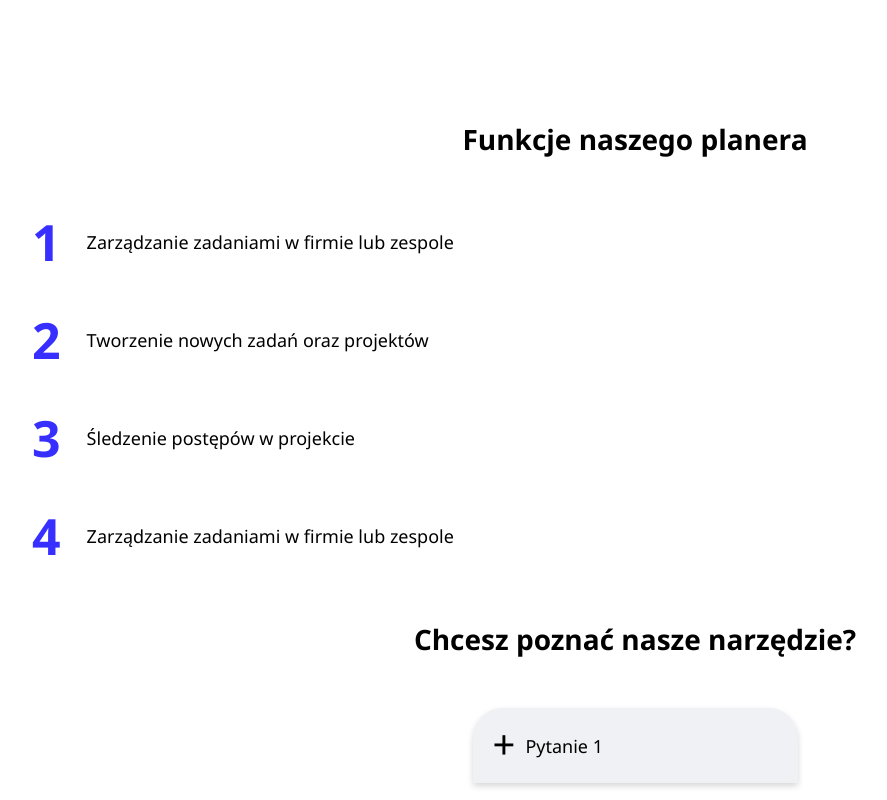
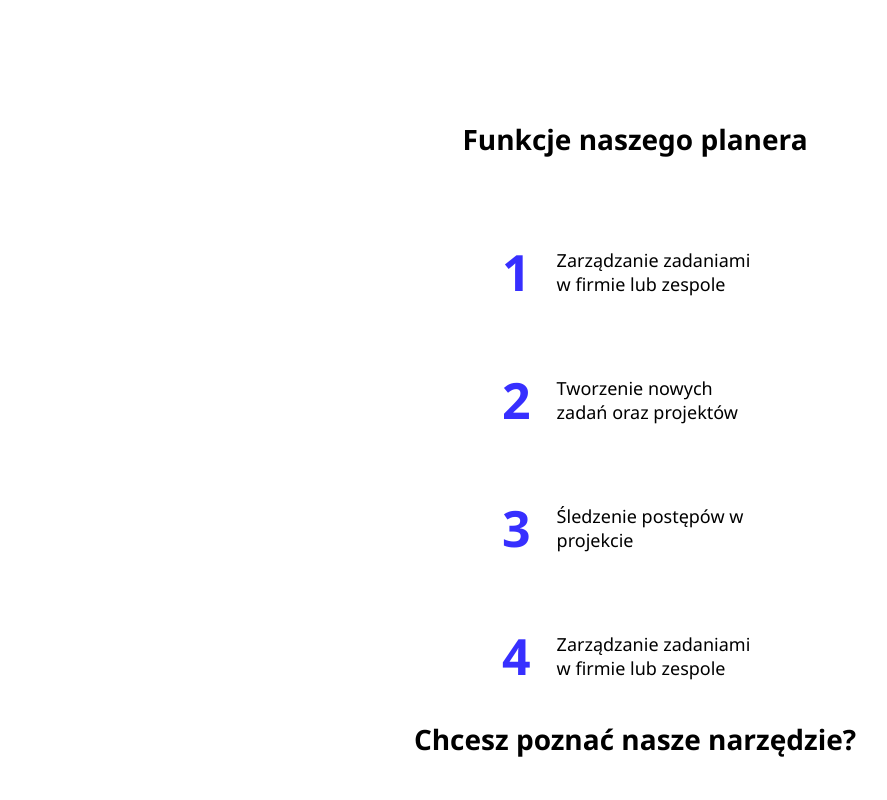
Before and after one commit to Bartlomiej95/Planner, a React (Create React App) app: page /homepage in a window 1280 px wide. Shown: the part 780-1580 px from the top of the page, without its empty margins (5-892 px from the left). Built offline with nearby package versions, Linux system fonts and the light colour scheme; no server answers.

Commit message:
Add media queries for 600px and 1360px

```diff
--- a/src/molecules/Card/Card.tsx
+++ b/src/molecules/Card/Card.tsx
@@ -16,6 +16,12 @@ const WrapperBannerCard = styled.div<{ readonly activeId: number}>`
     flex-basis: 1;
 
     transform: translateX(calc( -345px * ${props => (props.activeId - 1)} ));
+
+    @media(min-width: 600px) {
+        width: 350px;
+        min-width: 350px;
+        transform: translateX(calc( -370px * ${props => (props.activeId - 1)}));
+    }
 `;
 
 const SubSubHeadingBannerCard = styled(SubSubHeading)`
--- a/src/molecules/FuncPlannerCard/FuncPlannerCard.tsx
+++ b/src/molecules/FuncPlannerCard/FuncPlannerCard.tsx
@@ -10,11 +10,19 @@ const Wrapper = styled.div`
     align-items: center;
     padding: 0 37px;
     margin: 30px auto;
+
+    @media(min-width: 1360px){
+        width: 400px;
+    }
 `;
 
 const NumberParagraph = styled(LPParagraph)`
     margin-right: 26px;
     font-weight: 700;
+`;
+
+const SubHeadingFuncPlannerCard = styled(SubHeading)`
+    text-align: left;
 `;
 
 interface Props {
@@ -26,7 +34,7 @@ const FuncPlannerCard = ({ content, id }: Props) => {
     return(
         <Wrapper>
             <NumberParagraph>{id}</NumberParagraph>
-            <SubHeading>{content}</SubHeading>
+            <SubHeadingFuncPlannerCard>{content}</SubHeadingFuncPlannerCard>
         </Wrapper>
     )
 }
--- a/src/molecules/QAPlannerCard/QAPlannerCard.tsx
+++ b/src/molecules/QAPlannerCard/QAPlannerCard.tsx
@@ -30,6 +30,10 @@ const Wrapper = styled.div<{ readonly active: boolean}>`
 
     :hover{
         cursor: pointer;
+    }
+
+    @media(min-width: 600px){
+        width: 440px;
     }
 `;
 
--- a/src/organisms/Banner.tsx
+++ b/src/organisms/Banner.tsx
@@ -35,6 +35,10 @@ const CardWrapper = styled.div<{ readonly activeId: number }>`
     width: 335px;
     overflow: hidden;
     margin: 0 auto;
+
+    @media(min-width: 600px){
+        width: 370px;
+    }
 
 `;
 
--- a/src/organisms/Footer.tsx
+++ b/src/organisms/Footer.tsx
@@ -10,6 +10,10 @@ const FooterLogo = styled(Logo)`
     margin-left: 34px;
     padding: 20px 0;
     color: black;
+
+    @media(min-width: 1360px){
+        margin-left: 22.5vw;
+    }
 `;
 
 const Footer = () => {
--- a/src/organisms/Header.tsx
+++ b/src/organisms/Header.tsx
@@ -18,6 +18,10 @@ const Wrapper = styled.div<{ readonly typeTheme :string}>`
     align-items: center;
     padding: 0 33px;
     background-color: ${props => props.typeTheme === ThemeType.Light ? '#F9FAFF' : '#09131D'};
+
+    @media(min-width: 1360px){
+        justify-content: space-around;
+    }
 `;
 
 const IconsDiv = styled.div`
--- a/src/organisms/PlannerFunc.tsx
+++ b/src/organisms/PlannerFunc.tsx
@@ -13,21 +13,40 @@ const PlannerFnHeading = styled(Heading)`
     margin-bottom: 50px;
 `;
 
+const WrapperFuncCard = styled.div`
+    display: flex;
+    flex-direction: column;
+    justify-content: center;
+    align-items: center;
+    width: 340px;
+    margin: 0 auto;
+
+    @media(min-width: 1360px){
+        width: 800px;
+        display: flex;
+        flex-wrap: wrap;
+        flex-direction: row;
+        justify-content: space-around;
+        align-items: center;
+        margin: 0 auto;
+    }
+`;
+
 const PlannerFunc = () => {
     return(
         <Wrapper>
             <PlannerFnHeading>Funkcje naszego planera</PlannerFnHeading>
-            { data.functions.map(item =>(
-                <FuncPlannerCard
+            <WrapperFuncCard>
+            {
+                data.functions.map(item =>(
+                    <FuncPlannerCard
                     key={item.id}
                     id={item.id}
                     content={item.content}
-                />
-            ) )}
-            {/* <FuncPlannerCard />
-            <FuncPlannerCard />
-            <FuncPlannerCard />
-            <FuncPlannerCard /> */}
+                    />
+                    ) )
+            }
+            </WrapperFuncCard>
         </Wrapper>
     )
 }
--- a/src/theme/mainTheme.ts
+++ b/src/theme/mainTheme.ts
@@ -51,7 +51,7 @@ export const theme ={
         mobileWidth: '300px',
         mobileHeight: '40px',
         borderRadius: '20px',
-        mobilePadding: '10px 10px 10px 15px'
+        mobilePadding: '10px 10px 10px 15px',
     },
     // Inputs - end
 
--- a/src/views/DetailsProject.tsx
+++ b/src/views/DetailsProject.tsx
@@ -13,19 +13,34 @@ import Projects from '../interfaces/Projects/Projects';
 
 const Wrapper = styled.div`
     margin: 100px 36px 0 36px;
+
+    @media(min-width: 600px ) {
+        max-width: 600px;
+        margin: 100px auto 0 auto;
+    }
+
+    @media(min-width: 1366px ) {
+        max-width: 800px;
+        margin: 100px auto 0 auto;
+    }
+
 `;
 
 const DetailsSubHeading = styled(SubHeading)`
+    margin: 50px 0;
 
+    @media(min-width: 600px){
+        margin: 50px 0;
+    }
 `;
 
 const TimeProjectHeading = styled(SubHeading)`
     margin-bottom: 67px;
-    margin-top: 30px;
+    margin-top: 50px;
 `;
 
 const TimeProjectWrapper = styled.div`
-    margin: 0 auto 50px auto;
+    margin: 0 auto 80px auto;
     display: flex;
     flex-direction: row;
     flex-wrap: nowrap;
```
Also changed, not shown: 1 other file (tests, documents, lock files or other folders).
